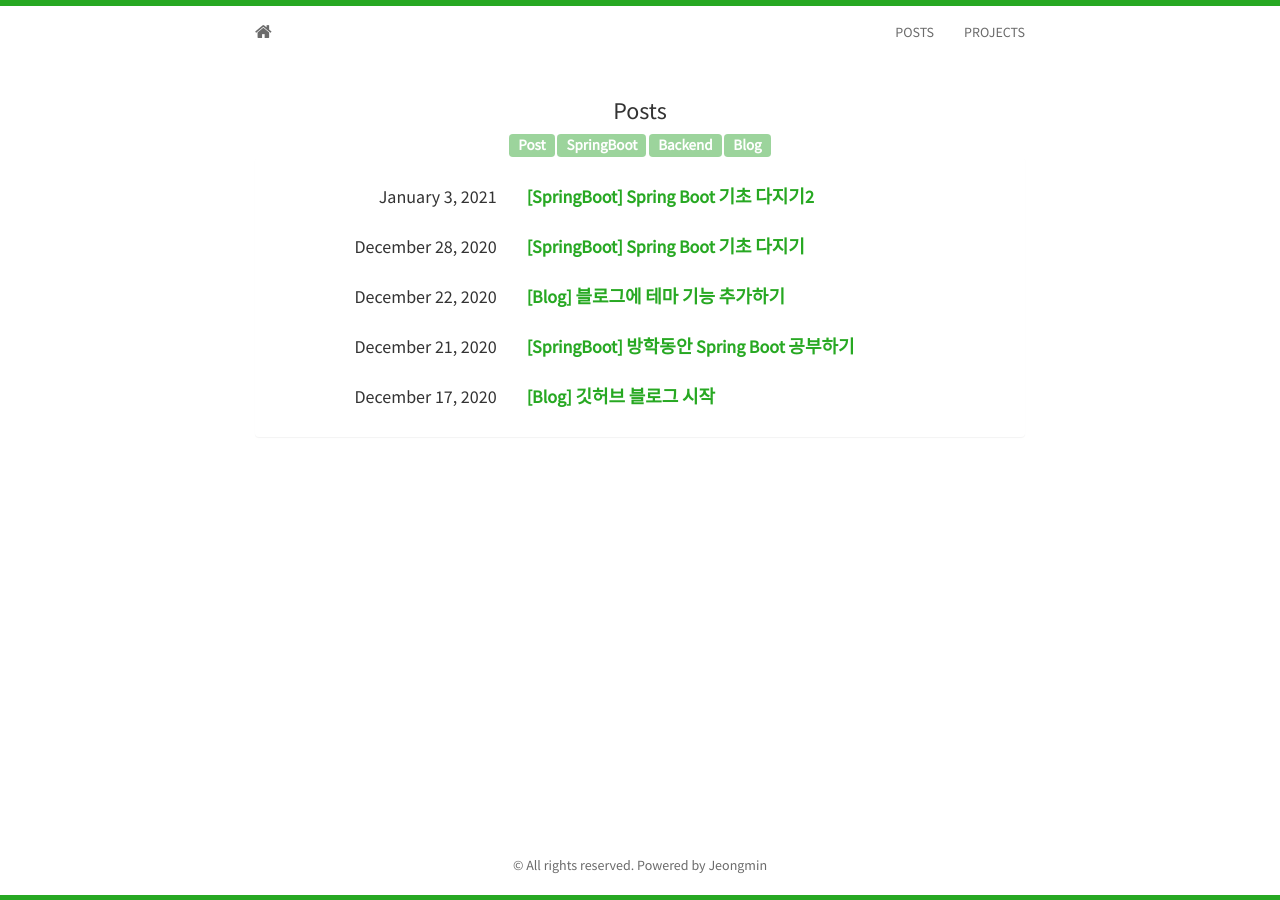
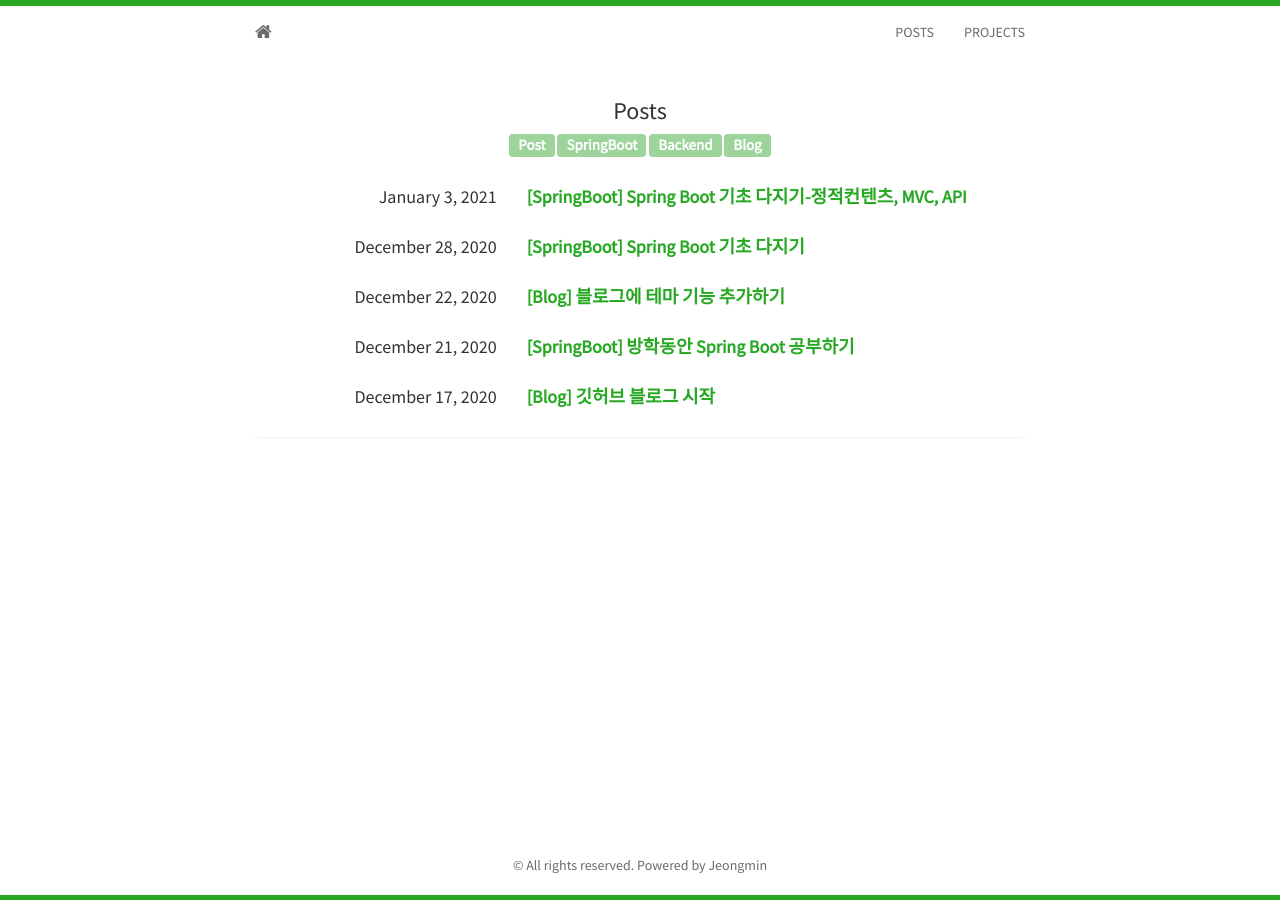
Before and after one commit to Jeongm1n/Jeongm1n.github.io, a Jekyll site: the page built from posts.html, in a window 1280 px wide. Built offline with Jekyll 4.4.1, drawn with Linux system fonts in a browser that asks for light colours; nearby versions of some CDN libraries.

Commit message:
[POST] Update 2021-01-03-post5.md

```diff
--- a/_posts/2021-01-03-post5.md
+++ b/_posts/2021-01-03-post5.md
@@ -1,18 +1,18 @@
 ---
 layout: post
-title: "[SpringBoot] Spring Boot 기초 다지기2"
+title: "[SpringBoot] Spring Boot 기초 다지기-정적컨텐츠, MVC, API"
 comments: true
 tags:
 - post
 - springboot
 - backend
 ---
-# <strong># Spring Boot 기초 다지기2</strong>
+# <strong># Spring Boot 기초 다지기-정적컨텐츠, MVC, API</strong>
 
-## <strong>정적 컨텐츠</strong>
+## <strong>1. 정적 컨텐츠</strong>
 정적 컨텐츠 html 파일은 `src/main/resources/static`에 위치한다. 스프링 컨테이너는 해당 html 관련 컨트롤러가 없으면 `static`에 있는 html을 웹에 띄워준다.
 
-## <strong>MVC와 템플릿 엔진</strong>
+## <strong>2. MVC와 템플릿 엔진</strong>
 > MVC : Model, View, Controller
 
 다음과 같은 예제로 MVC에 대해 알아봤다.
```
Also changed, not shown: other parts of _posts/2021-01-03-post5.md (+1 -1 lines).
